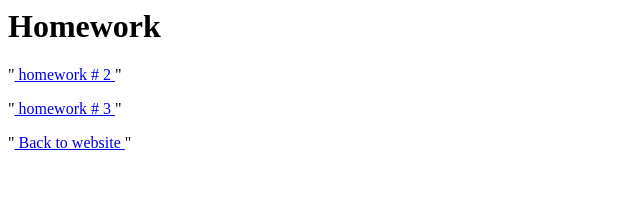
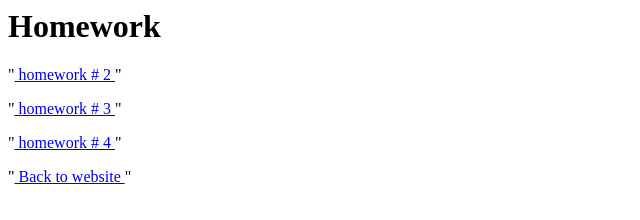
Before and after one commit to EmiIsHungry/homework.html, a plain HTML site: page index.html in a window 1280 px wide. Shown: the whole page, without its empty margins (0-640 px from the left). Drawn offline with Linux system fonts and the light colour scheme.

Commit message:
Update index.html

```diff
--- a/index.html
+++ b/index.html
@@ -6,6 +6,7 @@
     <h1> Homework</h1>
     <p> "<a href= https://emiishungry.github.io/homework2.html/> homework # 2 </a>" </p>
     <p> "<a href= https://emiishungry.github.io/homework3.html/> homework # 3 </a>" </p>
+    <p> "<a href= https://emiishungry.github.io/homework4.html/> homework # 4 </a>" </p>
     <p> "<a href= https://emiishungry.github.io/medpl150/> Back to website </a>"</p>
   </body>
 </html>
```
